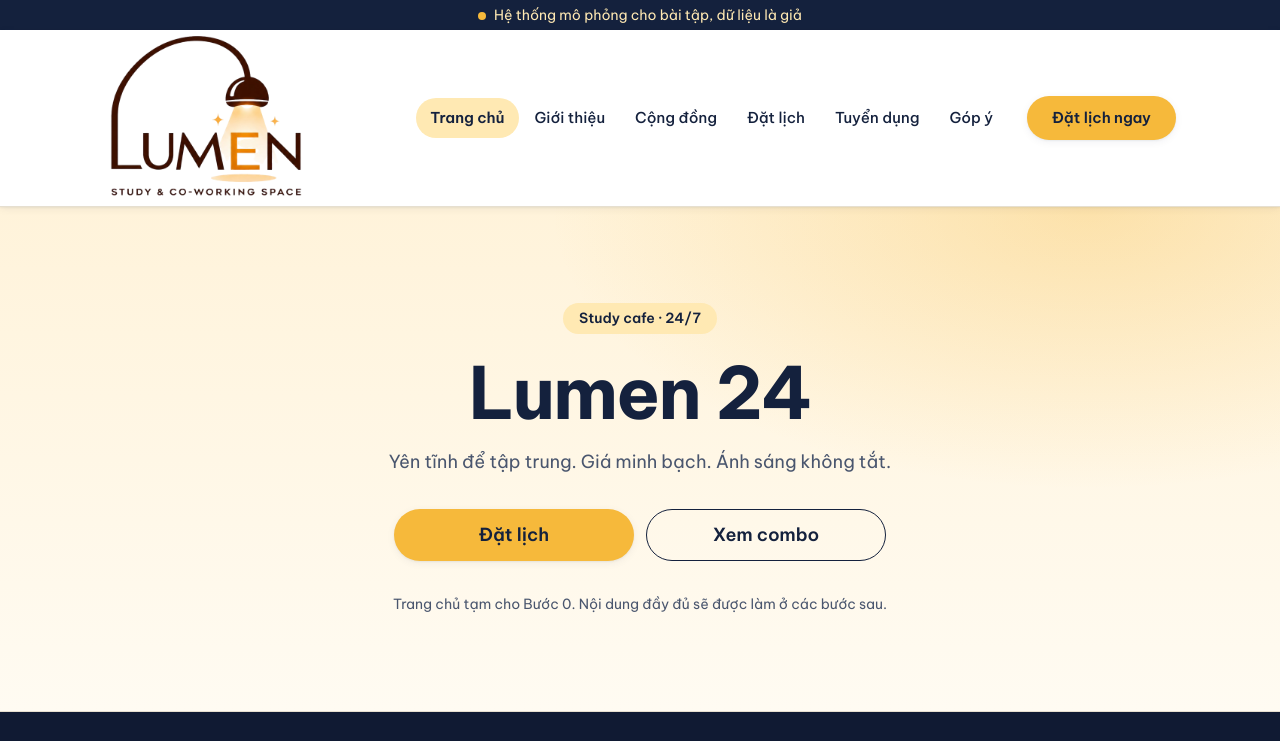
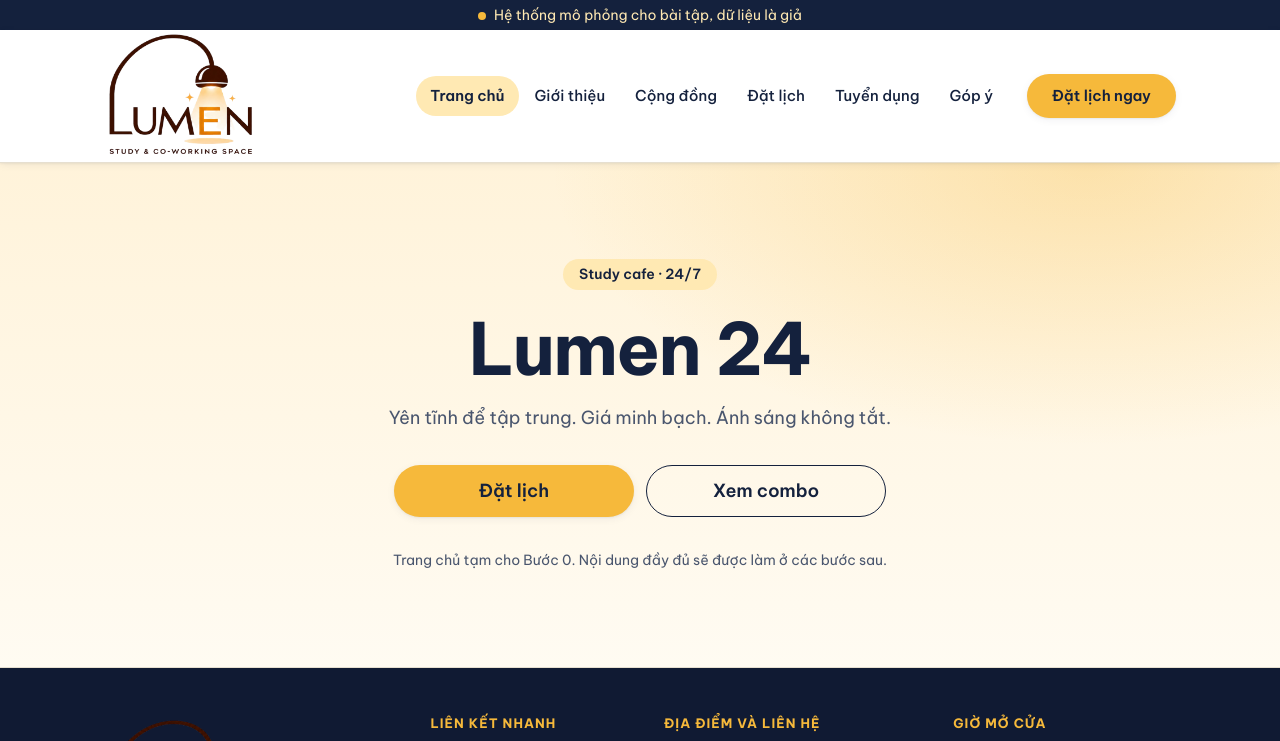
Before and after one commit to pv7c2v7fws-bit/Lumen-24, a plain HTML site: page index.html in a window 1280 px wide. Shown: the top 741 px of the page. Drawn offline with Linux system fonts and the light colour scheme.

Commit message:
Update style.css

```diff
--- a/css/style.css
+++ b/css/style.css
@@ -177,13 +177,13 @@ a { color: inherit; text-underline-offset: 3px; }
 }
 .brand__logo {
   flex: none;
-  height: 128px;
+  height: 96px;
   width: auto;
-  max-width: 60vw;      /* không cho logo chiếm quá nhiều chỗ trên điện thoại */
+  max-width: 60vw;
   object-fit: contain;
 }
 @media (min-width: 768px) {
-  .brand__logo { height: 176px; max-width: 360px; }
+  .brand__logo { height: 132px; max-width: 270px; }
 }
 
 .header__actions {
```
